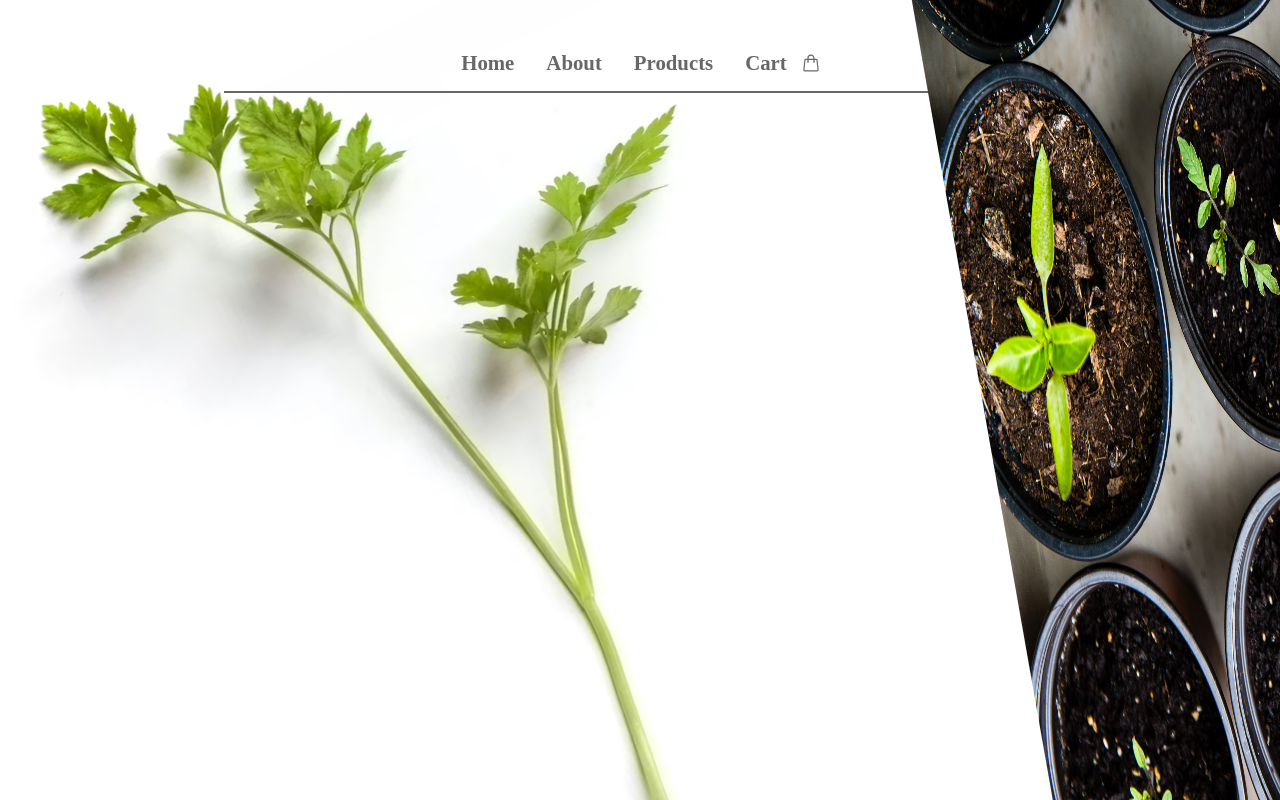
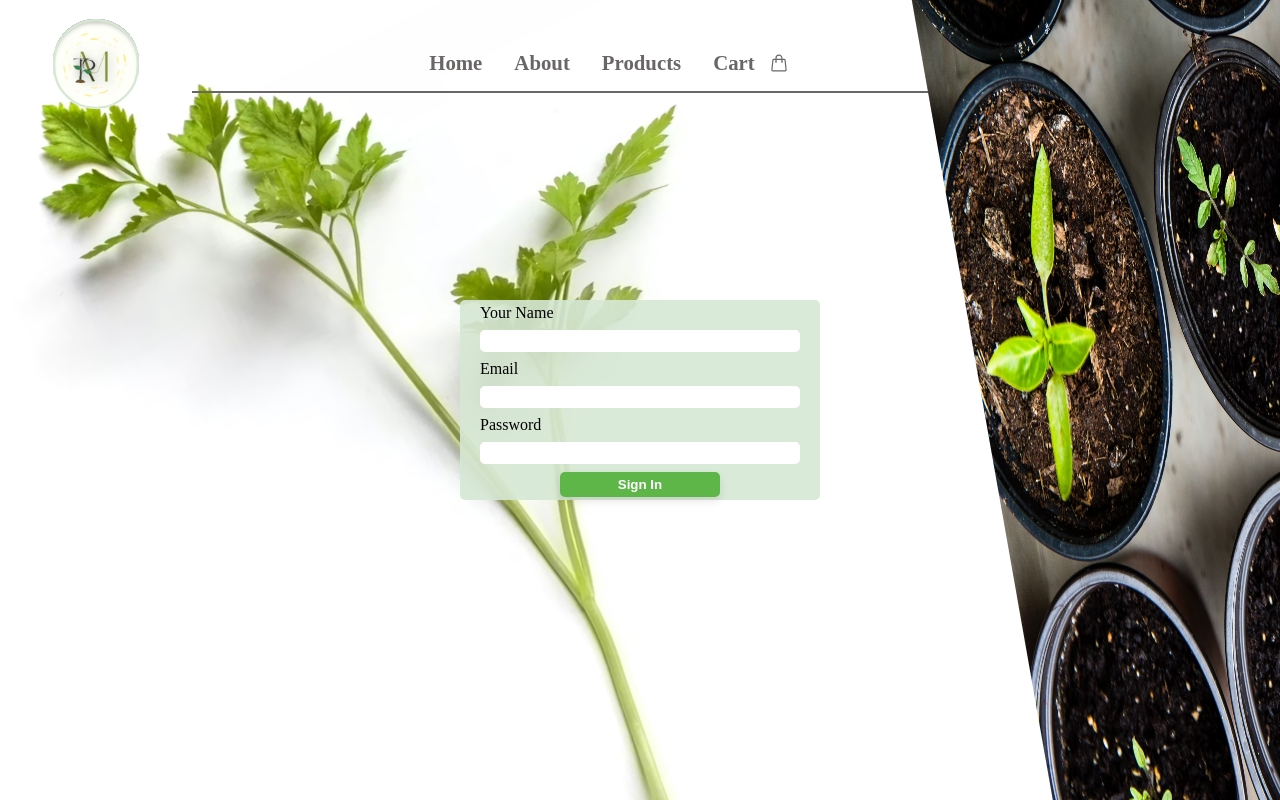
Before and after one commit to GeorgeOprea1/shopping-cart, a React (Vite) app in the folder FarmFresh/: page / in a window 1280 px wide. Both pictures are taken after a click on the button "Sign in". Built offline with nearby package versions, Linux system fonts and the light colour scheme.

Commit message:
finished the SignUp Component

```diff
--- a/FarmFresh/src/App.jsx
+++ b/FarmFresh/src/App.jsx
@@ -13,7 +13,7 @@ function App() {
   return (
     <div className="app-container">
       {signUp ? (
-        <SignUpComponent />
+        <SignUpComponent signUpClicked={signUpClicked} />
       ) : (
         <HomeComponent signUpClicked={signUpClicked} />
       )}
--- a/FarmFresh/src/components/SignUpComponent.jsx
+++ b/FarmFresh/src/components/SignUpComponent.jsx
@@ -1,10 +1,12 @@
 import "../styles/SignUpComponent.css";
 import Navbar from "./Navbar";
+import LogoComponent from "./LogoComponent";
 
-const SignUpComponent = () => {
+const SignUpComponent = ({ signUpClicked }) => {
   return (
     <div className="signUp-container">
       <div className="signUp-header">
+        <LogoComponent />
         <Navbar />
       </div>
       <img
@@ -17,6 +19,30 @@ const SignUpComponent = () => {
         alt="an image with some plants"
         className="image1"
       />
+      <form className="form">
+        <div className="input-container">
+          <label htmlFor="name">Your Name</label>
+          <input type="text" id="name" name="name" value="" /*required*/ />
+        </div>
+        <div className="input-container">
+          <label htmlFor="email">Email</label>
+          <input type="email" id="email" name="email" value="" /*required*/ />
+        </div>
+        <div className="input-container">
+          <label htmlFor="password">Password</label>
+          <input
+            type="password"
+            id="password"
+            name="password"
+            value="" /*required*/
+          />
+        </div>
+        <div className="btn-container">
+          <button className="signIn" onClick={signUpClicked}>
+            Sign In
+          </button>
+        </div>
+      </form>
     </div>
   );
 };
--- a/FarmFresh/src/styles/HomeComponent.css
+++ b/FarmFresh/src/styles/HomeComponent.css
@@ -99,11 +99,6 @@
 
 @media (min-width: 1750px) {
   .info-container {
-    background-color: rgba(
-      105,
-      102,
-      102,
-      0.9
-    ); /* Background color with increased opacity (70%) at 1500px */
+    background-color: rgba(105, 102, 102, 0.9);
   }
 }
--- a/FarmFresh/src/styles/SignUpComponent.css
+++ b/FarmFresh/src/styles/SignUpComponent.css
@@ -9,7 +9,7 @@
 .signUp-header {
   display: flex;
   align-items: center;
-  justify-content: center;
+  justify-content: flex-start;
   height: 6rem;
   width: 100%;
   padding: 1rem 0 1rem 0;
@@ -33,3 +33,59 @@
   height: 140vh;
   transform: rotate(-10deg);
 }
+
+.form {
+  width: 25%;
+  max-width: 420px;
+  height: 20%;
+  display: flex;
+  flex-direction: column;
+  justify-content: center;
+  background-color: rgba(214, 232, 212, 0.9);
+  position: absolute;
+  top: 50%;
+  left: 50%;
+  transform: translate(-50%, -50%);
+  padding: 20px;
+  gap: 0.5rem;
+  border-radius: 5px;
+}
+
+.form > * {
+  flex: 1;
+}
+.input-container {
+  display: flex;
+  flex-direction: column;
+  gap: 0.5rem;
+}
+
+.signIn {
+  width: 50%;
+
+  background-color: #5eb649;
+  color: #fff;
+  border: none;
+  box-shadow: 0 4px 8px rgba(0, 0, 0, 0.1);
+  cursor: pointer;
+  padding: 5px;
+  border-radius: 5px;
+  font-weight: 600;
+}
+
+input {
+  border: none;
+  height: 20px;
+  border-radius: 5px;
+}
+
+.btn-container {
+  width: 100%;
+  display: flex;
+  justify-content: center;
+  align-items: center;
+}
+
+.signIn:hover {
+  background-color: #449933;
+}
```
